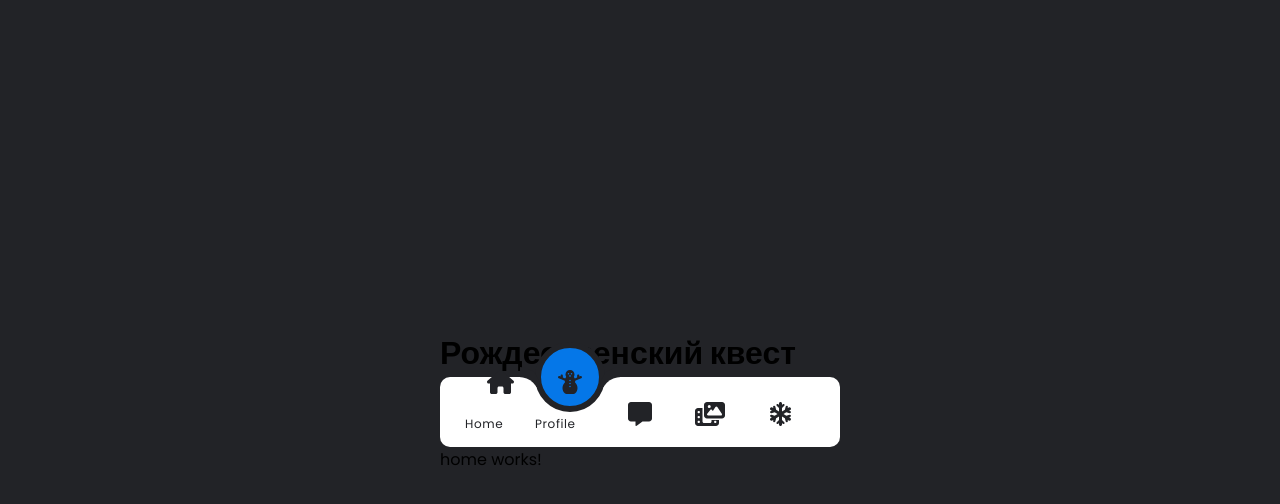
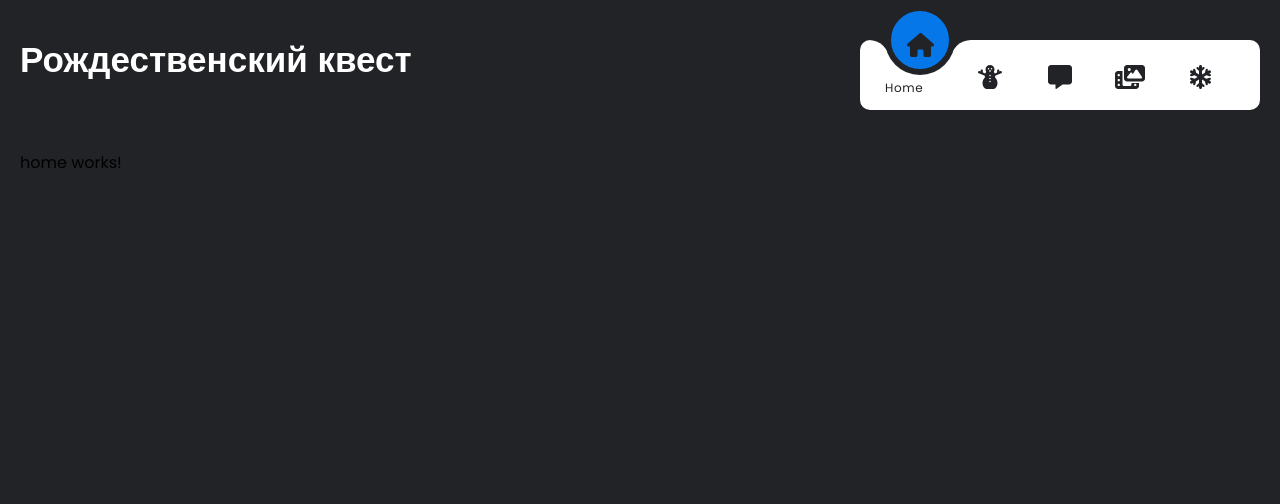
Before and after one commit to Melvia/weinachts, an Angular app: page / in a window 1280 px wide. Shown: the top 504 px of the page. Built offline with nearby package versions, Linux system fonts and the light colour scheme.

Commit message:
feat: positioning header

```diff
--- a/src/app/app.component.html
+++ b/src/app/app.component.html
@@ -1,7 +1,5 @@
-<div>
-
+<header>
   <h1>Рождественский квест</h1>
-
   <div class="navigation">
     <ul>
 
@@ -14,7 +12,7 @@
           <span class="text">Home</span>
         </a>
       </li>
-      <li #link class="list active" (click)="toggleActive($event)">
+      <li #link class="list" (click)="toggleActive($event)">
         <a routerLink="/about">
                 <span class="icon">
 
@@ -51,6 +49,8 @@
       <div class="indicator"></div>
     </ul>
   </div>
+</header>
 
+<div class="container">
   <router-outlet></router-outlet>
 </div>
--- a/src/app/app.component.scss
+++ b/src/app/app.component.scss
@@ -1,14 +1,29 @@
 $clr: #222327;
+$snow: #fff;
+
+header {
+  margin: 40px 20px 0 20px;
+
+  display: flex;
+  justify-content: space-between;
+
+  h1  {
+    color: $snow;
+    font-family: sans-serif;
+    font-size: 35px;
+    font-weight: 900;
+  }
 
   .navigation {
     width: 400px;
     height: 70px;
-  background: #fff;
+    background: $snow;
     position: relative;
     display: flex;
     justify-content: center;
-  align-items: center;
+    align-items: start;
     border-radius: 10px;
+
   }
 
   .navigation ul {
@@ -120,3 +135,9 @@ $clr: #222327;
   .navigation ul li:nth-child(5).active ~ .indicator {
     transform: translateX(calc(70px * 4));
   }
+
+}
+
+.container {
+  padding: 40px 20px 0 20px;
+}
--- a/src/styles.scss
+++ b/src/styles.scss
@@ -10,125 +10,123 @@ $clr: #222327;
 
 
 body {
-  display: flex;
-  justify-content: center;
-  align-items: center;
+  min-width: 100%;
   min-height: 100vh;
   background: $clr;
 }
-
-.navigation {
-  width: 400px;
-  height: 70px;
-  background: #fff;
-  position: relative;
-  display: flex;
-  justify-content: center;
-  align-items: center;
-  border-radius: 10px;
-}
-
-.navigation ul {
-  display: flex;
-  width: 350px;
-
-}
-
-.navigation ul li {
-  position: relative;
-  list-style: none;
-  width: 80px;
-  height: 70px;
-  z-index: 1;
-}
-
-.navigation ul li a {
-  position: relative;
-  display: flex;
-  justify-content: center;
-  flex-direction: column;
-  width: 100%;
-  text-align: center;
-  font-weight: 500;
-}
-
-.navigation ul li a .icon {
-  position: relative;
-  display: block;
-  line-height: 75px;
-  font-size: 1.5rem;
-  text-align: center;
-  transition: 0.5s;
-  color: var(--clr);
-
-}
-
-.navigation ul li.active a .icon {
-  transform: translateY(-32px);
-}
-
-.navigation ul li a .text {
-  position: absolute;
-  color: var(--clr);
-  font-weight: 400;
-  font-size: 0.75em;
-  letter-spacing: 0.05em;
-  transition: 0.5s;
-  opacity: 0;
-  transform: translateY(20px);
-}
-
-.navigation ul li.active a .text {
-  opacity: 1;
-  transform: translateY(10px);
-}
-
-.indicator {
-  position: absolute;
-  top: -50%;
-  width: 70px;
-  height: 70px;
-  background: #29fd53;
-  border-radius: 50%;
-  border: 6px solid $clr;
-  transition: 0.5s;
-}
-
-.indicator::before {
-  content: '';
-  position: absolute;
-  top: 50%;
-  left: -22px;
-  width: 20px;
-  height: 20px;
-  background: transparent;
-  border-top-right-radius: 20px;
-  box-shadow: 1px -10px 0 0 $clr;
-}
-
-.indicator::after {
-  content: '';
-  position: absolute;
-  top: 50%;
-  right: -22px;
-  width: 20px;
-  height: 20px;
-  background: transparent;
-  border-top-left-radius: 20px;
-  box-shadow: -1px -10px 0 0 $clr;
-}
-.navigation ul li:nth-child(1).active ~ .indicator {
-  transform: translateX(calc(70px * 0));
-}
-.navigation ul li:nth-child(2).active ~ .indicator {
-  transform: translateX(calc(70px * 1));
-}
-.navigation ul li:nth-child(3).active ~ .indicator {
-  transform: translateX(calc(70px * 2));
-}
-.navigation ul li:nth-child(4).active ~ .indicator {
-  transform: translateX(calc(70px * 3));
-}
-.navigation ul li:nth-child(5).active ~ .indicator {
-  transform: translateX(calc(70px * 4));
-}
+//
+//.navigation {
+//  width: 400px;
+//  height: 70px;
+//  background: #fff;
+//  position: relative;
+//  display: flex;
+//  justify-content: center;
+//  align-items: center;
+//  border-radius: 10px;
+//}
+//
+//.navigation ul {
+//  display: flex;
+//  width: 350px;
+//
+//}
+//
+//.navigation ul li {
+//  position: relative;
+//  list-style: none;
+//  width: 80px;
+//  height: 70px;
+//  z-index: 1;
+//}
+//
+//.navigation ul li a {
+//  position: relative;
+//  display: flex;
+//  justify-content: center;
+//  flex-direction: column;
+//  width: 100%;
+//  text-align: center;
+//  font-weight: 500;
+//}
+//
+//.navigation ul li a .icon {
+//  position: relative;
+//  display: block;
+//  line-height: 75px;
+//  font-size: 1.5rem;
+//  text-align: center;
+//  transition: 0.5s;
+//  color: var(--clr);
+//
+//}
+//
+//.navigation ul li.active a .icon {
+//  transform: translateY(-32px);
+//}
+//
+//.navigation ul li a .text {
+//  position: absolute;
+//  color: var(--clr);
+//  font-weight: 400;
+//  font-size: 0.75em;
+//  letter-spacing: 0.05em;
+//  transition: 0.5s;
+//  opacity: 0;
+//  transform: translateY(20px);
+//}
+//
+//.navigation ul li.active a .text {
+//  opacity: 1;
+//  transform: translateY(10px);
+//}
+//
+//.indicator {
+//  position: absolute;
+//  top: -50%;
+//  width: 70px;
+//  height: 70px;
+//  background: #29fd53;
+//  border-radius: 50%;
+//  border: 6px solid $clr;
+//  transition: 0.5s;
+//}
+//
+//.indicator::before {
+//  content: '';
+//  position: absolute;
+//  top: 50%;
+//  left: -22px;
+//  width: 20px;
+//  height: 20px;
+//  background: transparent;
+//  border-top-right-radius: 20px;
+//  box-shadow: 1px -10px 0 0 $clr;
+//}
+//
+//.indicator::after {
+//  content: '';
+//  position: absolute;
+//  top: 50%;
+//  right: -22px;
+//  width: 20px;
+//  height: 20px;
+//  background: transparent;
+//  border-top-left-radius: 20px;
+//  box-shadow: -1px -10px 0 0 $clr;
+//}
+//.navigation ul li:nth-child(1).active ~ .indicator {
+//  transform: translateX(calc(70px * 0));
+//}
+//.navigation ul li:nth-child(2).active ~ .indicator {
+//  transform: translateX(calc(70px * 1));
+//}
+//.navigation ul li:nth-child(3).active ~ .indicator {
+//  transform: translateX(calc(70px * 2));
+//}
+//.navigation ul li:nth-child(4).active ~ .indicator {
+//  transform: translateX(calc(70px * 3));
+//}
+//.navigation ul li:nth-child(5).active ~ .indicator {
+//  transform: translateX(calc(70px * 4));
+//}
```
Lines whose indentation alone changed are shown as unchanged.
